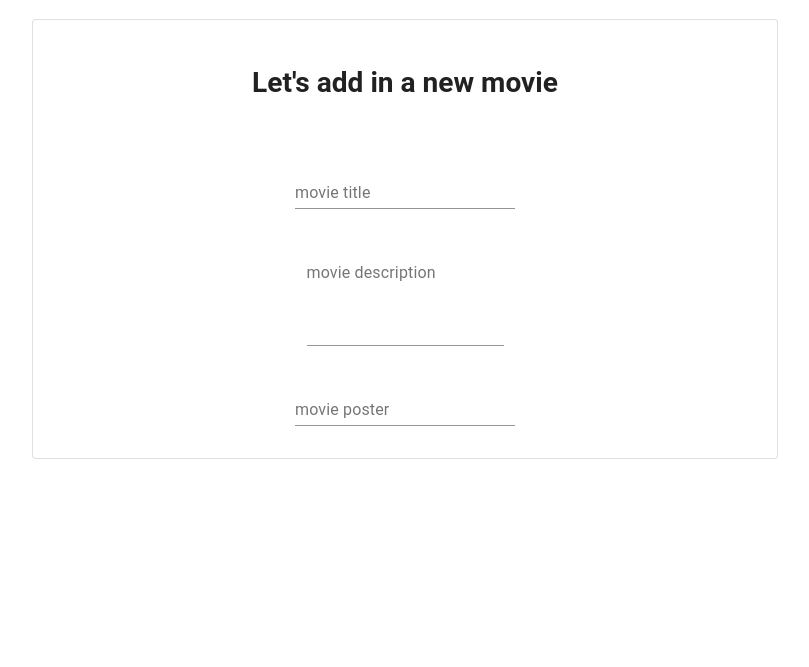
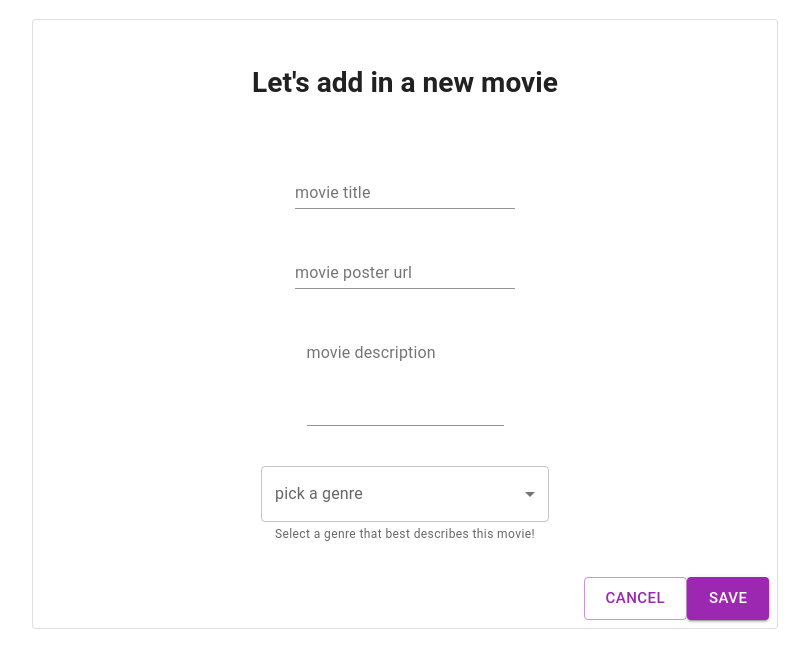
Before and after one commit to ParansKay/weekend-movie-sagas, a React app: page /#/addmovie in a window 1280 px wide. Shown: the part 61-728 px from the top of the page, without its empty margins (235-1044 px from the left). Built offline with nearby package versions, Linux system fonts and the light colour scheme.

Commit message:
add new movie function works

```diff
--- a/server/routes/genre.router.js
+++ b/server/routes/genre.router.js
@@ -1,4 +1,4 @@
-  const express = require('express');
+const express = require('express');
 const router = express.Router();
 const pool = require('../modules/pool')
 
--- a/src/components/AddMoviePage/AddMoviePage.jsx
+++ b/src/components/AddMoviePage/AddMoviePage.jsx
@@ -19,36 +19,50 @@ import TextField from '@material-ui/core/TextField';
 
 function AddMoviePage(){
     // const[name, setName] = useState( null );
-    const newMovie = useSelector(store => store.newMovie);
+    const dispatch = useDispatch();
+
     const moviedetail = useSelector(store => store.moviedetail);
     const genres = useSelector(store => store.genres);
 
-    // const[movie, setMovie] =useState('');
-    // useEffect(() => {
-    //     dispatch({
-    //         type: 'ADD_MOVIE',
-    //         payload: moviedetail.id });
-    // }, []);
-    const [newTitle, setNewTitle] = useState(newMovie.title);
-
+    //Creating a new variable that allows us to send info updates to the store
+    //default value is the pre-existing values we've given newMovie.title in the store
+    const [newMovie, setNewMovie] = useState({
+        title: '',
+        poster: '',
+        description: '',
+        genre: ''
+    });
+    //updating the value of title based on the input field
     const addTitle = (event) => {
-        setNewTitle(event.target.value);
-        console.log( 'new title is:', newTitle );
+        //changing only the title property in newMovie to the value in our input field
+        setNewMovie({...newMovie, title: event.target.value});
+        console.log( 'new title is:', newMovie.title );
+    };
+     //updating the value of poster based on the input field
+    const addPoster = (event) => {
+        //changing only the poster property in newMovie to the value in our input field
+        setNewMovie({...newMovie, poster: event.target.value});
+        console.log( 'new title is:', newMovie.poster );
+    };
+    //updating the value of description based on the input field
+    const addDescription = (event) => {
+        //changing only the description property in newMovie to the value in our input field
+        setNewMovie({...newMovie, description: event.target.value});
+        console.log( 'new title is:', newMovie.description );
+    };
+    //updating the value of genre based on the input field
+    const addGenre = (event) => {
+        //changing only the genre property in newMovie to the value in our input field
+        setNewMovie({...newMovie, genre: event.target.value});
+        console.log( 'new title is:', newMovie.genre );
     };
 
-    const [newDescription, setNewDescription] = useState(newMovie.description);
-
-    const addDescription =(event) => {
-        setNewDescription(event.target.value);
-        console.log( 'new description is:', newDescription );
-    }
-
-    const [newUrl, setNewUrl] = useState(newMovie.imgurl);
-
-    const addUrl =(event) =>{
-        setNewUrl(event.target.value);
-        console.log( 'new imgurl is:', newUrl);
-    }
+    const addNewMovie = (event) => {
+        dispatch({
+            type: 'NEW_MOVIE',
+            payload: newMovie
+        }, []);
+    };
 
     return(
         <div>
@@ -61,8 +75,9 @@ function AddMoviePage(){
                     >
 
                 <Grid item xs={7}>
-                {/* the number inside {} indicates how wide the card can be. Weird. */}
+                {/* the number inside {} indicates how wide the card can be. Weird.*/}
                     <Card className="card" variant="outlined">
+                        {/* HEADER */}
                         <CardContent>
                             <Typography gutterBottom variant="h5" component="div">
                                 <h3>Let's add in a new movie</h3>
@@ -79,7 +94,18 @@ function AddMoviePage(){
                                 onChange={ ( event )=>addTitle( event )}
                                 />
                         </CardContent>
-                        {/* DESCRIPTION INOUT */}
+                        {/* IMAGE URL INPUT */}
+                        <CardContent>
+                        <TextField
+                                id="outlined-multiline-static"
+                                label="movie poster url"
+                                //lets figure out how to make this box larger!!!!!!!!!!!
+                                rows={4}
+                                defaultValue={newMovie.poster}
+                                onChange={ ( event )=>addPoster( event )}
+                                />
+                        </CardContent>
+                        {/* DESCRIPTION INPUT */}
                         <CardContent>
                         <TextField
                                 id="outlined-multiline-static"
@@ -91,26 +117,51 @@ function AddMoviePage(){
                                 onChange={ ( event )=>addDescription( event )}
                                 />
                         </CardContent>
-                        {/* IMAGE URL INPUT */}
-                        <CardContent>
-                        <TextField
-                                id="outlined-multiline-static"
-                                label="movie poster"
-                                //lets figure out how to make this box larger!!!!!!!!!!!
-                                rows={4}
-                                defaultValue={newMovie.description}
-                                onChange={ ( event )=>addUrl( event )}
-                                />
+                        {/* GENRE DROP DOWN */}
+                       <CardContent>
+                            <FormControl className="formClass" sx={{ m: 1, minWidth: 120 }}>
+                                <InputLabel id="genre-select-label">pick a genre</InputLabel>
+                                    <Select
+                                        labelId="genre-select-label"
+                                        // this ID needs to be the same as the ID of InputLabel ^^
+                                        id="genre-select"
+                                        // but this id needs to be different from the other two above ^^
+                                        value={newMovie.genre}
+                                        label="genreSelect"
+                                        onChange={( event )=>addGenre( event )}
+                                    >
+                                        <MenuItem value="">
+                                            <em>pick a genre</em>
+                                            {/* this is an empty value. when a user clicks on this, the selector box will go back to displaying the label */}
+                                        </MenuItem>
+                                        <MenuItem value={1}>Adventure</MenuItem>
+                                        <MenuItem value={2}>Animated</MenuItem>
+                                        <MenuItem value={3}>Biographical</MenuItem>
+                                        <MenuItem value={4}>Comedy</MenuItem>
+                                        <MenuItem value={5}>Disaster</MenuItem>
+                                        <MenuItem value={6}>Drama</MenuItem>
+                                        <MenuItem value={7}>Epic</MenuItem>
+                                        <MenuItem value={8}>Fantasy</MenuItem>
+                                        <MenuItem value={9}>Musical</MenuItem>
+                                        <MenuItem value={10}>Romantic</MenuItem>
+                                        <MenuItem value={11}>Science Fiction</MenuItem>
+                                        <MenuItem value={12}>Space-Opera</MenuItem>
+                                        <MenuItem value={13}>Superhero</MenuItem>
+                                    </Select>
+                                    <FormHelperText>Select a genre that best describes this movie!</FormHelperText>
+                                    {/* this places a "helper text" for the user under the select box */}
+                            </FormControl>
                         </CardContent>
+                         {/*BUTTONS  */}
                         <CardActions sx={{ justifyContent: "right" }}>
                         {/* ^^ centers the button, but not the card itself */}
                             <div className="NextPageButton">
-                                {/* <Link to="/support">
-                                    <Button size="large" variant="outlined" color="secondary" fontSize="large">go back</Button>
+                                <Link to="/">
+                                    <Button size="large" variant="outlined" color="secondary" fontSize="large">Cancel</Button>
                                 </Link>
-                                <Link to="/review">
-                                    <Button className="next" variant="contained" color="secondary" size="large">Next</Button>
-                                </Link> */}
+                                <Link to="/">
+                                    <Button className="next" variant="contained" color="secondary" size="large" onClick={addNewMovie}>Save</Button>
+                                </Link>
                             </div>
                         </CardActions>
                     </Card>
--- a/src/components/MovieList/MovieList.css
+++ b/src/components/MovieList/MovieList.css
@@ -2,3 +2,8 @@
     display : flex;
     flex-wrap: wrap;
 }
+
+.imgclass{
+    max-width: 185px;
+    max-height: 274px;
+}
--- a/src/components/MovieList/MovieList.jsx
+++ b/src/components/MovieList/MovieList.jsx
@@ -36,8 +36,8 @@ function MovieList() {
                         payload:{
                             id: movie.id,
                             title: movie.title,
-                            poster:movie.poster,
-                            description:movie.description
+                            poster: movie.poster,
+                            description: movie.description
                             }
                         } )
                 }
@@ -46,7 +46,7 @@ function MovieList() {
                         <div key={movie.id} >
                             <h3>{movie.title}</h3>
                             <Link to="/details">
-                            <img src={movie.poster} alt={movie.title} onClick={setOneMovie}/>
+                            <img className="imgclass" src={movie.poster} alt={movie.title} onClick={setOneMovie}/>
                             </Link>
                         </div>
                     );
--- a/src/index.js
+++ b/src/index.js
@@ -15,7 +15,7 @@ import axios from 'axios';
 function* rootSaga() {
     yield takeEvery('FETCH_MOVIES', fetchAllMovies);
     yield takeEvery('FETCH_GENRES', fetchAllGenres);
-    yield takeEvery('NEW_MOVIE', newMovie);
+    yield takeEvery('NEW_MOVIE', postNewMovie);
 }
 
 function* fetchAllMovies() {
@@ -47,6 +47,18 @@ function* fetchAllGenres(action) {
     }
 }//END fetchAllGenres
 
+function* postNewMovie(action){
+   // post new movie to the DB
+   try {
+    const movie = yield axios.post(`/api/movie`, {title: action.payload.title, poster: action.payload.poster, description: action.payload.description, genre_id: action.payload.genre });
+    console.log('adding new movie:', movie.data);
+    yield put({
+        type: 'FETCH_MOVIES'});
+} catch {
+    console.log('error adding new movie');
+}
+
+}
 
 // Create sagaMiddleware
 const sagaMiddleware = createSagaMiddleware();
@@ -80,19 +92,6 @@ const moviedetail = (state = [], action) => {
     }
 }
 
-const newMovie =(state = {
-    title: '',
-    description: '',
-    imgurl: ''
-    },
- action) => {
-    switch (action.type) {
-        case 'SET_NEW_MOVIE':
-            return action.payload;
-        default:
-            return state;
-    }
-}
 
 
 // Create one store that all components can use
@@ -100,8 +99,7 @@ const storeInstance = createStore(
     combineReducers({
         movies,
         genres,
-        moviedetail,
-        newMovie
+        moviedetail
     }),
     // Add sagaMiddleware to our store
     applyMiddleware(sagaMiddleware, logger),
```
